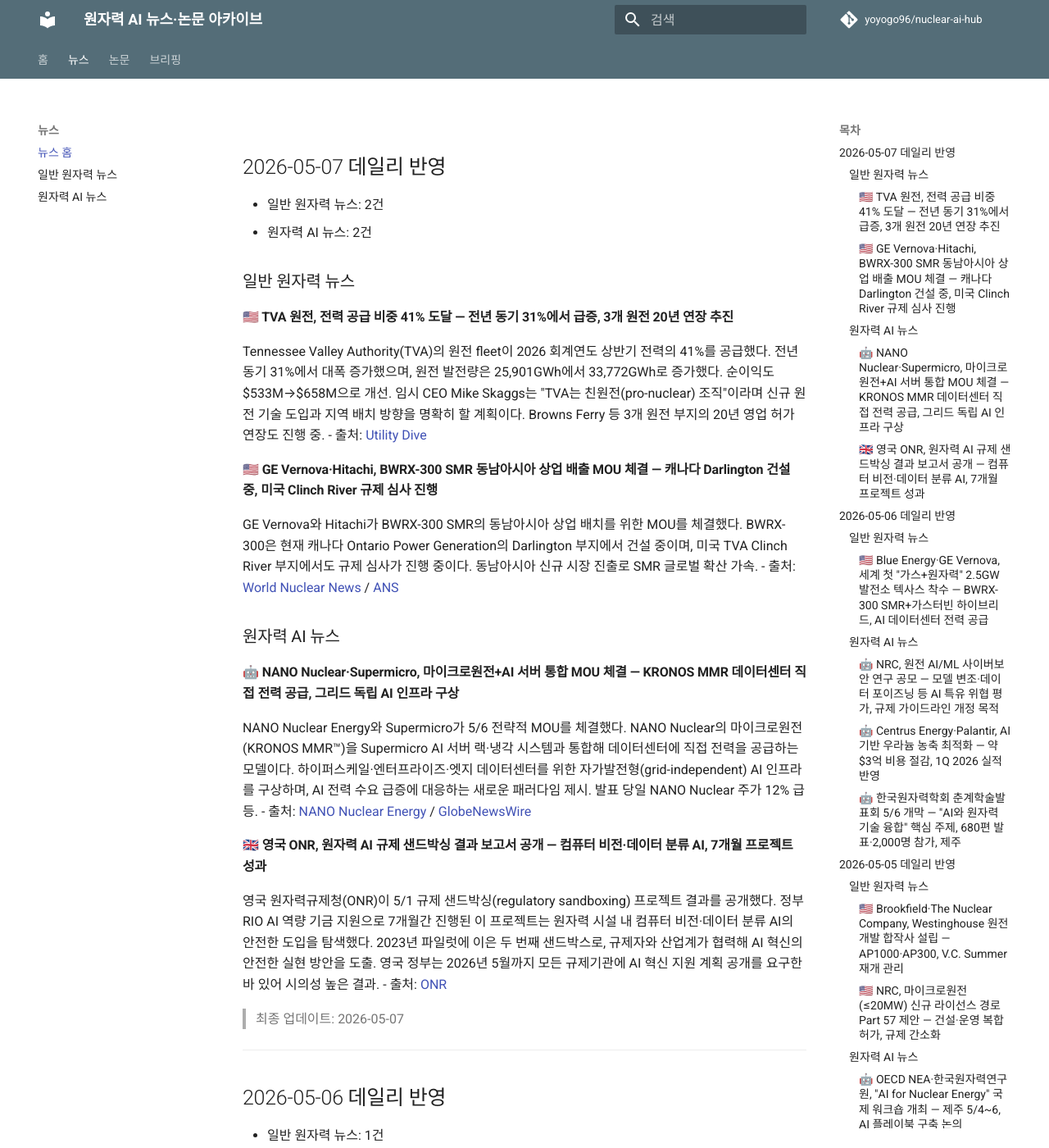
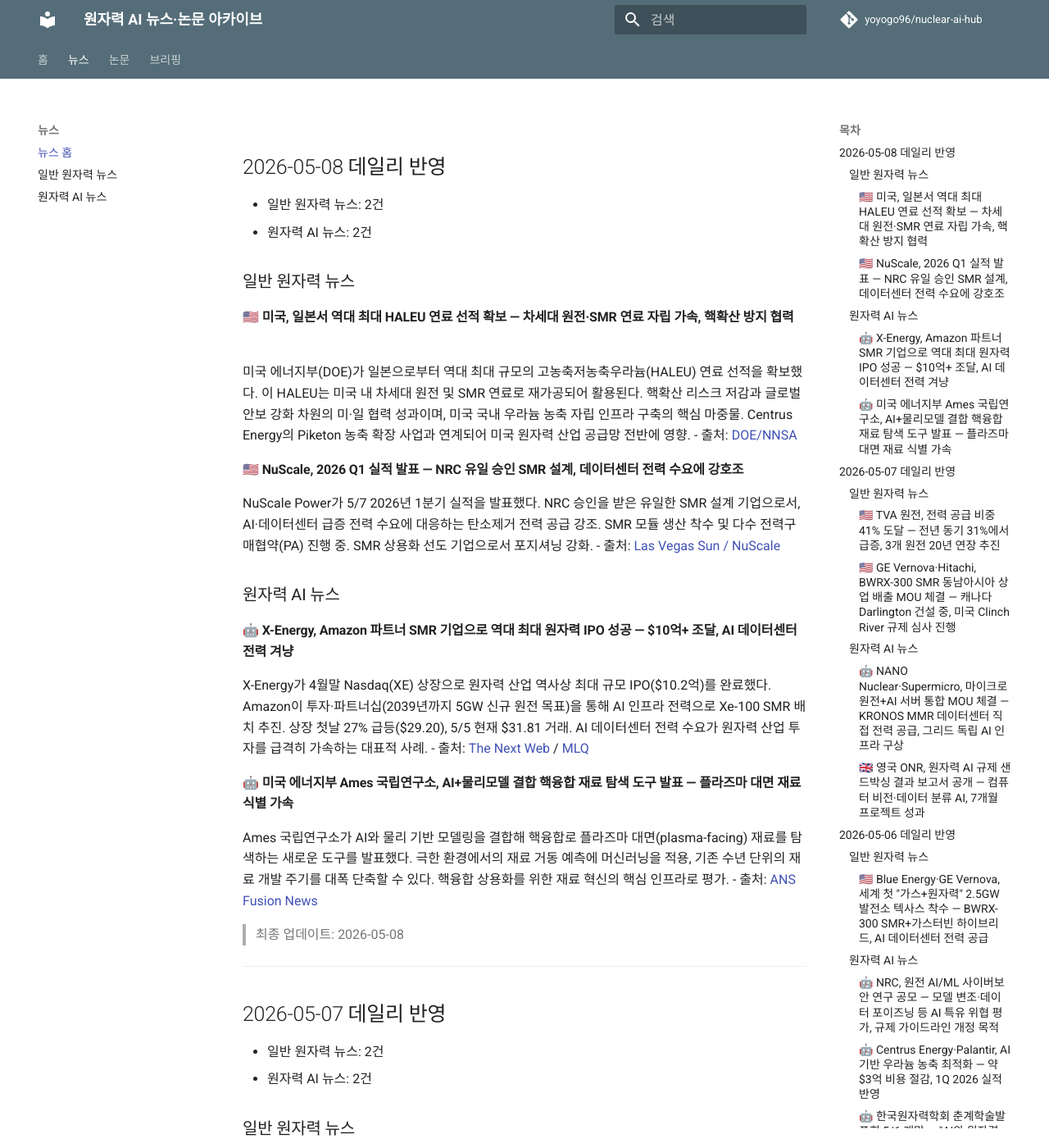
Before and after one commit to yoyogo96/nuclear-ai-hub, an MkDocs documentation site: the page built from docs/news/index.md, in a window 1280 px wide and 1400 px high. Shown: the whole window at 82% size. Built offline with MkDocs 1.6.1 and Material for MkDocs 9.7.7, drawn with Linux system fonts in a browser that asks for light colours; comment, search, counter and statistics services are not loaded.

Commit message:
2026-05-08 데일리 업데이트: 뉴스 4건 (일반 2, AI 2), 논문 신규 없음

```diff
--- a/docs/briefings/index.md
+++ b/docs/briefings/index.md
@@ -1,3 +1,22 @@
+## 2026-05-08 데일리 브리핑
+
+### 오늘의 3줄 요약
+1. 미국 DOE가 일본서 역대 최대 HALEU 연료 선적을 확보, 차세대 원전·SMR 연료 자립 가속.
+2. X-Energy가 Amazon 파트너십 SMR 기업으로 $10억+ IPO를 완료, AI 데이터센터 전력 겨냥 Nasdaq 상장 후 27% 급등.
+3. Ames 국립연구소가 AI+물리모델 결합 핵융합 재료 탐색 도구를 발표, 재료 개발 주기 단축 전망.
+
+### 일반 원자력
+- **미국 HALEU 대규모 확보:** DOE/NNSA가 일본으로부터 역대 최대 고농축저농축우라늄 선적 확보. 차세대 원전·SMR 연료로 재가공 예정. 미·일 핵확산 방지 협력 성과.
+- **NuScale Q1 실적:** NRC 승인 유일 SMR, AI·데이터센터 전력 수요 호조. 모듈 생산 착수, 다수 PA 진행 중.
+
+### 원자력 AI
+- **X-Energy IPO:** 원자력 역사상 최대 IPO($10.2억). Amazon과 2039년까지 5GW 원전 배치 파트너십, AI 인프라 전력 공급이 핵심 테마.
+- **Ames Lab 핵융합 AI:** AI와 물리 기반 모델링으로 극한 환경 재료 탐색 가속. 핵융합 상용화 재료 혁신 인프라.
+
+> 최종 업데이트: 2026-05-08
+
+---
+
 ## 2026-05-07 데일리 브리핑
 
 ### 오늘의 3줄 요약
--- a/docs/news/index.md
+++ b/docs/news/index.md
@@ -1,3 +1,31 @@
+## 2026-05-08 데일리 반영
+- 일반 원자력 뉴스: 2건
+- 원자력 AI 뉴스: 2건
+
+### 일반 원자력 뉴스
+
+#### 🇺🇸 미국, 일본서 역대 최대 HALEU 연료 선적 확보 — 차세대 원전·SMR 연료 자립 가속, 핵확산 방지 협력
+미국 에너지부(DOE)가 일본으로부터 역대 최대 규모의 고농축저농축우라늄(HALEU) 연료 선적을 확보했다. 이 HALEU는 미국 내 차세대 원전 및 SMR 연료로 재가공되어 활용된다. 핵확산 리스크 저감과 글로벌 안보 강화 차원의 미·일 협력 성과이며, 미국 국내 우라늄 농축 자립 인프라 구축의 핵심 마중물. Centrus Energy의 Piketon 농축 확장 사업과 연계되어 미국 원자력 산업 공급망 전반에 영향.
+- 출처: [DOE/NNSA](https://www.energy.gov/nnsa/articles/us-secures-largest-ever-haleu-shipment-power-american-nuclear-industry)
+
+#### 🇺🇸 NuScale, 2026 Q1 실적 발표 — NRC 유일 승인 SMR 설계, 데이터센터 전력 수요에 강호조
+NuScale Power가 5/7 2026년 1분기 실적을 발표했다. NRC 승인을 받은 유일한 SMR 설계 기업으로서, AI·데이터센터 급증 전력 수요에 대응하는 탄소제거 전력 공급 강조. SMR 모듈 생산 착수 및 다수 전력구매협약(PA) 진행 중. SMR 상용화 선도 기업으로서 포지셔닝 강화.
+- 출처: [Las Vegas Sun / NuScale](https://lasvegassun.com/news/2026/may/07/nuscale-power-reports-first-quarter-2026-results/)
+
+### 원자력 AI 뉴스
+
+#### 🤖 X-Energy, Amazon 파트너 SMR 기업으로 역대 최대 원자력 IPO 성공 — $10억+ 조달, AI 데이터센터 전력 겨냥
+X-Energy가 4월말 Nasdaq(XE) 상장으로 원자력 산업 역사상 최대 규모 IPO($10.2억)를 완료했다. Amazon이 투자·파트너십(2039년까지 5GW 신규 원전 목표)을 통해 AI 인프라 전력으로 Xe-100 SMR 배치 추진. 상장 첫날 27% 급등($29.20), 5/5 현재 $31.81 거래. AI 데이터센터 전력 수요가 원자력 산업 투자를 급격히 가속하는 대표적 사례.
+- 출처: [The Next Web](https://thenextweb.com/news/x-energy-ipo-billion-nuclear-ai-data-centres) / [MLQ](https://mlq.ai/news/x-energy-shares-surge-27-in-nasdaq-debut-after-upsized-ipo-pricing/)
+
+#### 🤖 미국 에너지부 Ames 국립연구소, AI+물리모델 결합 핵융합 재료 탐색 도구 발표 — 플라즈마 대면 재료 식별 가속
+Ames 국립연구소가 AI와 물리 기반 모델링을 결합해 핵융합로 플라즈마 대면(plasma-facing) 재료를 탐색하는 새로운 도구를 발표했다. 극한 환경에서의 재료 거동 예측에 머신러닝을 적용, 기존 수년 단위의 재료 개발 주기를 대폭 단축할 수 있다. 핵융합 상용화를 위한 재료 혁신의 핵심 인프라로 평가.
+- 출처: [ANS Fusion News](https://www.ans.org/news/topic-fusion/)
+
+> 최종 업데이트: 2026-05-08
+
+---
+
 ## 2026-05-07 데일리 반영
 - 일반 원자력 뉴스: 2건
 - 원자력 AI 뉴스: 2건
--- a/docs/papers/index.md
+++ b/docs/papers/index.md
@@ -1,3 +1,10 @@
+# 2026-05-08 업데이트
+
+- 지난 24시간 기준으로 arXiv 및 주요 학술 소스를 확인했으나, 기존 반영본과 중복되지 않는 원자력+인공지능 핵심 신규 논문/프리프린트는 확인되지 않았습니다.
+- 오늘은 논문 목록을 추가하지 않고 "신규 없음" 상태로 갱신합니다.
+
+---
+
 # 2026-05-07 업데이트
 
 - 지난 24시간 기준으로 arXiv 및 주요 학술 소스를 확인했으나, 기존 반영본과 중복되지 않는 원자력+인공지능 핵심 신규 논문/프리프린트는 확인되지 않았습니다.
```
